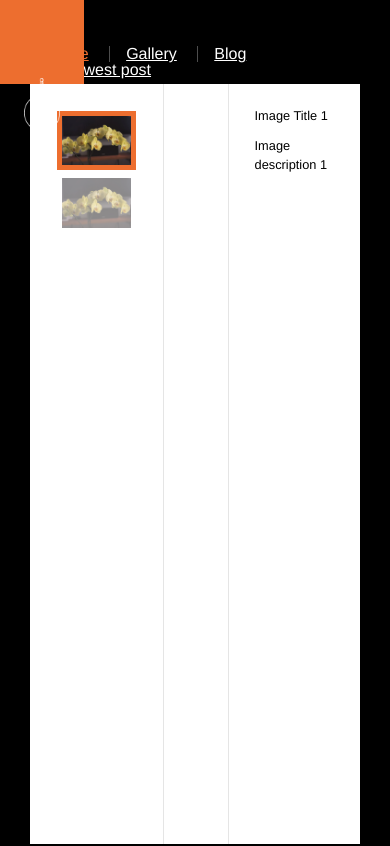
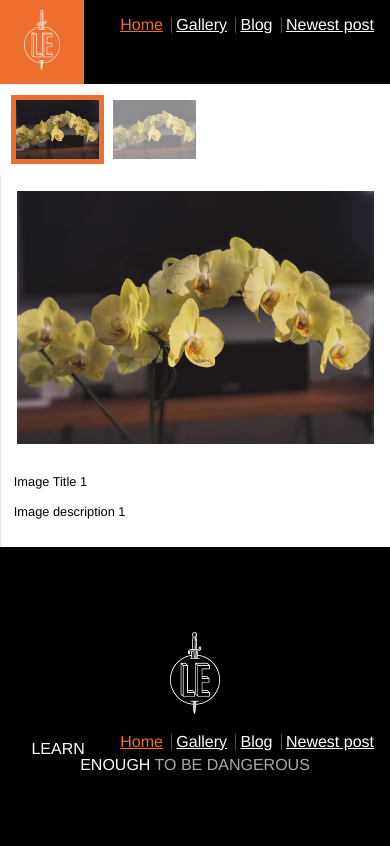
Before and after one commit to KleEnder/kleender.github.io, a plain HTML site: page _site/gallery/index.html in a window 390 px wide. Shown: the top 846 px of the page. Drawn offline with Linux system fonts and the light colour scheme.

Commit message:
Finish mobile prototype

```diff
--- a/_site/css/main.css
+++ b/_site/css/main.css
@@ -504,3 +504,81 @@ h2 ~ p {
 .bio-copy a {
   color: green;
 }
+
+@media (max-width: 800px) {
+  html {
+    box-shadow: none;
+    padding: 0;
+  }
+  /* HEADER STYLES */
+  .header-nav {
+    padding: 2vh 1em 0 0;
+  }
+  .header-nav > li {
+    margin-left: 0.25em;
+  }
+  .header-nav > li ~ li {
+    padding-left: 0.25em;
+  }
+  .nav-links a {
+    font-size: 3.25vw;
+  }
+  .header-logo {
+    left: auto;
+  }
+  /* HOME STYLES */
+  .home-callout {
+    flex-direction: column;
+  }
+  .callout-copy {
+    flex: 1;
+  }
+  .bio-box {
+    float: none;
+    font-size: 1.3rem;
+    width: auto;
+  }
+  /* BLOG STYLES */
+  .post-aside {
+    display: none;
+  }
+  .post-aside {
+    display: none;
+  }
+  .blog-recent {
+    display: none;
+  }
+  .blog-previews {
+    padding: 0;
+  }
+  /* GALLERY STYLES */
+  .gallery {
+    flex-direction: column;
+  }
+  .gallery .col {
+    padding: 1em;
+  }
+  .gallery .gallery-thumbs {
+    flex: 1;
+    height: auto;
+    white-space: nowrap;
+    width: 100vw;
+  }
+  .gallery-thumbs > div {
+    display: inline-block;
+  }
+  .gallery-thumbs img {
+    height: 7vh;
+    margin: 0 10px 0 0;
+    width: auto;
+  }
+  .gallery .gallery-info {
+    flex: 1;
+  }
+}
+
+@@media (max-width: 600px) {
+  .half-hero {
+    display: none;
+  }
+}
--- a/_site/gallery/index.html
+++ b/_site/gallery/index.html
@@ -3,6 +3,7 @@
   <head>
   <title>Test Page: Don't Panic</title>
   <meta charset="utf-8">
+  <meta name="viewport" content="width=device-width, initial-scale=1">
   <link rel="stylesheet" href="/css/reset.css">
   <link rel="stylesheet" href="/css/main.css">
 </head>
--- a/css/main.css
+++ b/css/main.css
@@ -504,3 +504,81 @@ h2 ~ p {
 .bio-copy a {
   color: green;
 }
+
+@media (max-width: 800px) {
+  html {
+    box-shadow: none;
+    padding: 0;
+  }
+  /* HEADER STYLES */
+  .header-nav {
+    padding: 2vh 1em 0 0;
+  }
+  .header-nav > li {
+    margin-left: 0.25em;
+  }
+  .header-nav > li ~ li {
+    padding-left: 0.25em;
+  }
+  .nav-links a {
+    font-size: 3.25vw;
+  }
+  .header-logo {
+    left: auto;
+  }
+  /* HOME STYLES */
+  .home-callout {
+    flex-direction: column;
+  }
+  .callout-copy {
+    flex: 1;
+  }
+  .bio-box {
+    float: none;
+    font-size: 1.3rem;
+    width: auto;
+  }
+  /* BLOG STYLES */
+  .post-aside {
+    display: none;
+  }
+  .post-aside {
+    display: none;
+  }
+  .blog-recent {
+    display: none;
+  }
+  .blog-previews {
+    padding: 0;
+  }
+  /* GALLERY STYLES */
+  .gallery {
+    flex-direction: column;
+  }
+  .gallery .col {
+    padding: 1em;
+  }
+  .gallery .gallery-thumbs {
+    flex: 1;
+    height: auto;
+    white-space: nowrap;
+    width: 100vw;
+  }
+  .gallery-thumbs > div {
+    display: inline-block;
+  }
+  .gallery-thumbs img {
+    height: 7vh;
+    margin: 0 10px 0 0;
+    width: auto;
+  }
+  .gallery .gallery-info {
+    flex: 1;
+  }
+}
+
+@@media (max-width: 600px) {
+  .half-hero {
+    display: none;
+  }
+}
```
Also changed, not shown: _includes/head.html (+1 -0 lines), _site/2017/10/13/title-of-post.html (+1 -0 lines), _site/2017/10/14/title-of-post.html (+1 -0 lines), _site/blog/index.html (+1 -0 lines), _site/index.html (+1 -0 lines).
